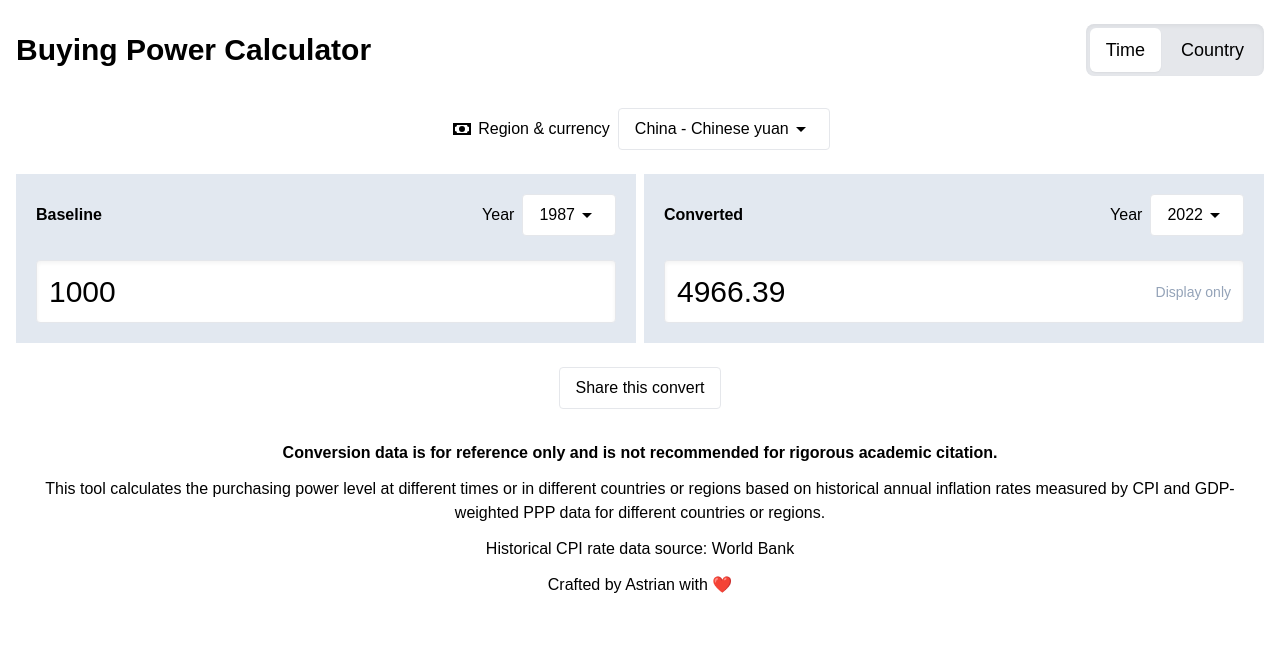
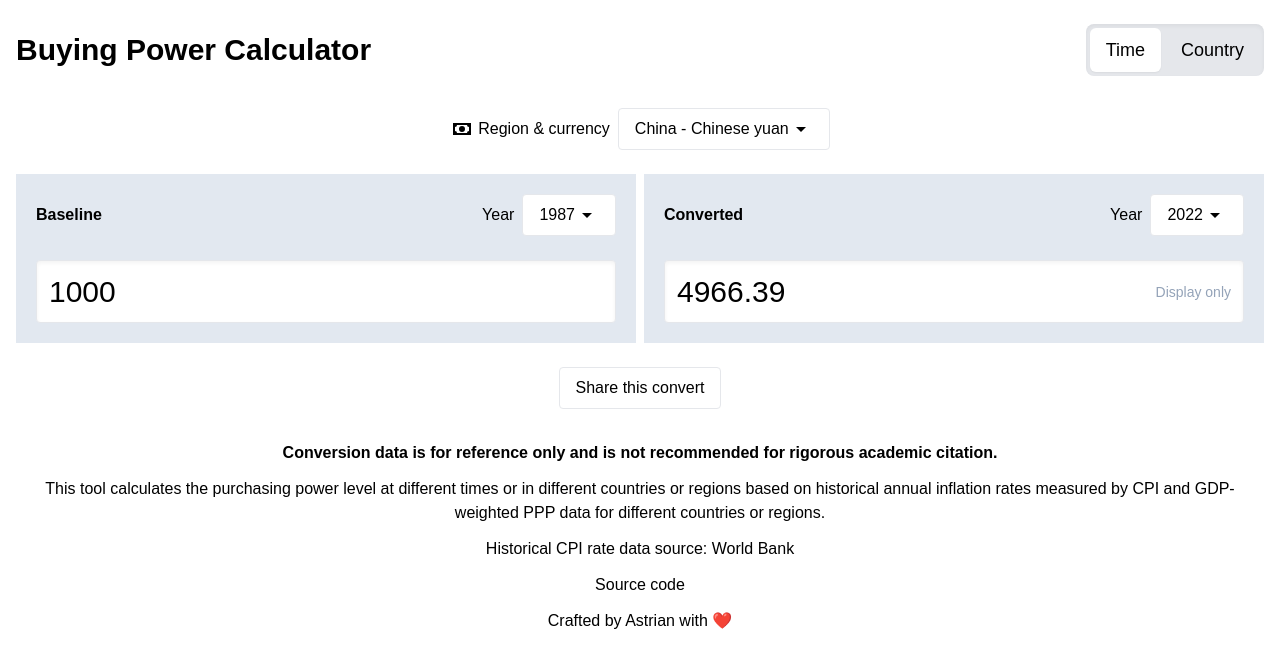
Before and after one commit to Astrian/buying-power-calculator, a React (Vite) app: page / in a window 1280 px wide. Shown: the top 668 px of the page. Built offline with nearby package versions, Linux system fonts and the light colour scheme.

Commit message:
Add source code link

```diff
--- a/src/App.tsx
+++ b/src/App.tsx
@@ -30,6 +30,7 @@ function App() {
       <div className="text-center mt-8 flex flex-col gap-3">
         <Trans i18nKey="footer">
           <a className="styled" href="https://data.worldbank.org/" target="_blank">World Bank</a>
+          <a className="styled" href="https://github.com/Astrian/buying-power-calculator" target="_blank">Source code</a>
           <a className="styled" href="https://astrian.moe" target="_blank">blog link</a>
         </Trans>
       </div>
--- a/src/i18n/en/translation.json
+++ b/src/i18n/en/translation.json
@@ -220,7 +220,7 @@
     "to_input_placeholder": "input amount...",
     "year_from_title": "Baseline",
     "year_to_title": "Converted",
-    "footer": "<p><strong>Conversion data is for reference only and is not recommended for rigorous academic citation.</strong></p><p>This tool calculates the purchasing power level at different times or in different countries or regions based on historical annual inflation rates measured by CPI and GDP-weighted PPP data for different countries or regions.</p><p>Historical CPI rate data source: <0>World Bank</0></p><p>Crafted by <1>Astrian</1> with ❤️</p>",
+    "footer": "<p><strong>Conversion data is for reference only and is not recommended for rigorous academic citation.</strong></p><p>This tool calculates the purchasing power level at different times or in different countries or regions based on historical annual inflation rates measured by CPI and GDP-weighted PPP data for different countries or regions.</p><p>Historical CPI rate data source: <0>World Bank</0></p><p><1>Source code</1></p><p>Crafted by <2>Astrian</2> with ❤️</p>",
     "year": "Year",
     "share": "Share this convert",
     "share_alert": "The link to this convert has been copied.",
--- a/src/i18n/zh_cn/translation.json
+++ b/src/i18n/zh_cn/translation.json
@@ -222,7 +222,7 @@
     "to_input_placeholder": "输入金额...",
     "year_from_title": "基准购买力",
     "year_to_title": "转换后",
-    "footer": "<p><strong>转换数据仅供参考，不建议作为严谨的学术引用</strong></p><p>本工具通过历史以 CPI 记的年度通货膨胀率与不同国家或地区以 GDP 加权的 PPP 数据，计算不同时间或不同国家或地区的购买力水平。</p><p>数据来源：<0>世界银行</0></p><p>由 <1>Astrian</1> 用 ❤️ 制作</p>",
+    "footer": "<p><strong>转换数据仅供参考，不建议作为严谨的学术引用</strong></p><p>本工具通过历史以 CPI 记的年度通货膨胀率与不同国家或地区以 GDP 加权的 PPP 数据，计算不同时间或不同国家或地区的购买力水平。</p><p>数据来源：<0>世界银行</0></p><p><1>源代码</1></p><p>由 <1>Astrian</1> 用 ❤️ 制作</p>",
     "year": "年份",
     "share": "分享此转换",
     "copy_alert": "已将本次转换结果地址复制至剪贴板。",
```
